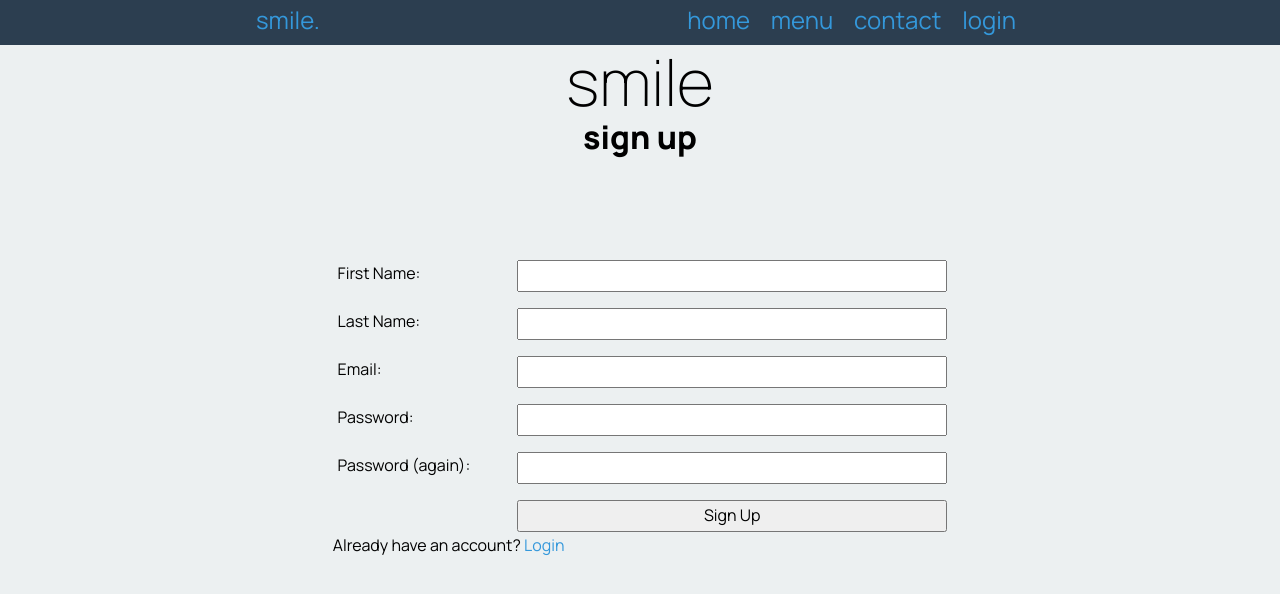
After one commit to RolandWC/smile, a Flask app: page /signup in a window 1280 px wide. The commit adds this page. Shown: the top 594 px of the page. Run offline with Flask 2, Linux system fonts and the light colour scheme.

Commit message:
Signup successful

```diff
--- a/app.py
+++ b/app.py
@@ -7,6 +7,7 @@ app = Flask(__name__)
 # GitHub Token: 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
 
 DATABASE = "C:/Users/18044/PycharmProjects/Smile/smile.db"
+
 
 def create_connection(db_file):
     """
@@ -42,5 +43,37 @@ def render_menu_page():
 def render_contact_page():
     return render_template('contact.html')
 
+@app.route('/login', methods=['GET', 'POST'])
+def render_login_page():
+    return render_template('login.html')
+
+@app.route('/signup', methods=['GET', 'POST'])
+def render_signup_page():
+    if request.method == 'POST':
+        print(request.form)
+        fname = request.form.get('fname').title().strip()
+        lname = request.form.get('lname').title().strip()
+        email = request.form.get('email').lower().strip()
+        password = request.form.get('password')
+        password2 = request.form.get('password2')
+        if password != password2:
+            return redirect('/signup?error=Passwords+do+not+match')
+        if len(password) < 8:
+            return redirect('/signup?error=Password+must+be+eight+or+more+characters')
+
+        try:
+            con = create_connection(DATABASE)
+            query = "INSERT INTO customer (id, fname, lname, email, password) VALUES (NULL, ?, ?, ?, ?)"
+            cur = con.cursor()  # Create cursor to run the query
+            cur.execute(query, (fname, lname, email, password))  # Runs the query
+            con.commit()
+            con.close()
+            return redirect('/login')
+        except:
+            return redirect('/signup?error=Email+is+already+taken')
+    error = request.args.get('error')
+    if error == None:
+        error = ""
+    return render_template('signup.html', error=error)
 
 app.run(host='0.0.0.0', debug=True)
--- a/static/smile.css
+++ b/static/smile.css
@@ -185,6 +185,10 @@ table {
     font-weight: bold;
 }
 
+.error {
+    color: red;
+
+}
 
 @media only screen and (max-width: 600px) {
     .container {
--- a/templates/base.html
+++ b/templates/base.html
@@ -18,6 +18,7 @@
             <a href="/">home</a>
             <a href="/menu">menu</a>
             <a href="/contact">contact</a>
+            <a href="/login">login</a>
         </div>
     </div>
 </nav>
--- a/templates/menu.html
+++ b/templates/menu.html
@@ -5,6 +5,7 @@ menu
 {% endblock %}
 
 {% block main %}
+    <div class="products">
     {% for product in products %}
     <div class="product-box">
         <h3>{{ product[0] }}</h3>
@@ -15,4 +16,5 @@ menu
     </div>
     <br>
     {% endfor %}
+    </div>
 {% endblock %}
--- /dev/null
+++ b/templates/signup.html
@@ -0,0 +1,36 @@
+{% extends 'base.html' %}
+
+{% block pageheading %}
+sign up
+{% endblock %}
+
+{% block main %}
+    <form class="myform" method="post">
+        <div class="form-group">
+            <div class="form-label">First Name:</div>
+            <div class="form-element"><input type="text" id="fname" name="fname"></div>
+        </div>
+        <div class="form-group">
+            <div class="form-label">Last Name:</div>
+            <div class="form-element"><input type="text" id="lname" name="lname"></div>
+        </div>
+        <div class="form-group">
+            <div class="form-label">Email:</div>
+            <div class="form-element"><input type="email" id="email" name="email"></div>
+        </div>
+        <div class="form-group">
+            <div class="form-label">Password:</div>
+            <div class="form-element"><input type="password" id="password" name="password"></div>
+        </div>
+        <div class="form-group">
+            <div class="form-label">Password (again):</div>
+            <div class="form-element"><input type="password" id="password2" name="password2"></div>
+        </div>
+        <div class="form-group">
+            <div class="form-label"></div>
+            <div class="form-element"><input type="submit" value="Sign Up"></div>
+        </div>
+        <div class="error">{{ error }}</div>
+        <p><br><br>Already have an account? <a href="/login">Login</a></p>
+    </form>
+{% endblock %}
```
Also changed, not shown: templates/login.html (added, +23 -0 lines), smile.db.
